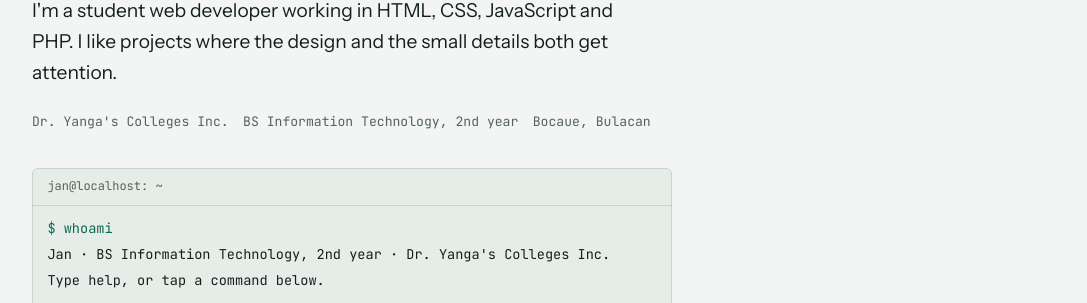
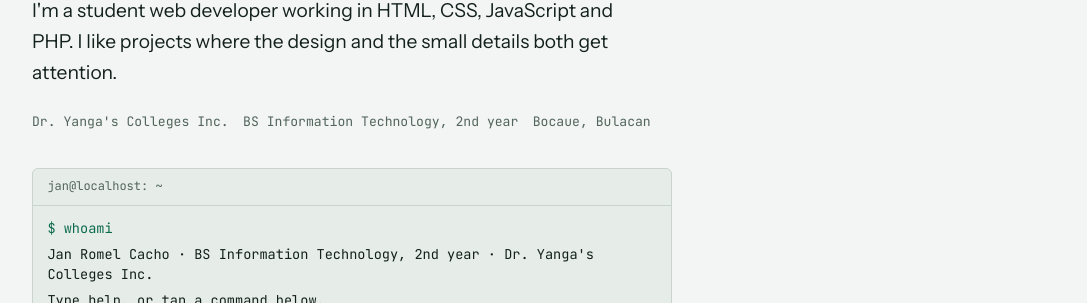
Before and after one commit to jan-dev-ctrl/jan-portfolio, a plain HTML site: page index.html in a window 1280 px wide. Shown: the part 477-780 px from the top of the page, without its empty margins (96-1183 px from the left). Drawn offline with nearby package versions, Linux system fonts and the light colour scheme.

Commit message:
Update name in index.html

```diff
--- a/index.html
+++ b/index.html
@@ -372,7 +372,7 @@ footer {
         <div class="term-head">jan@localhost: ~</div>
         <div class="term-out" id="out" role="log" aria-live="polite">
           <p class="ln cmd">$ whoami</p>
-          <p class="ln">Jan · BS Information Technology, 2nd year · Dr. Yanga's Colleges Inc.</p>
+          <p class="ln">Jan Romel Cacho · BS Information Technology, 2nd year · Dr. Yanga's Colleges Inc.</p>
           <p class="ln">Type help, or tap a command below.</p>
         </div>
         <form class="term-form" id="termform" autocomplete="off">
```
